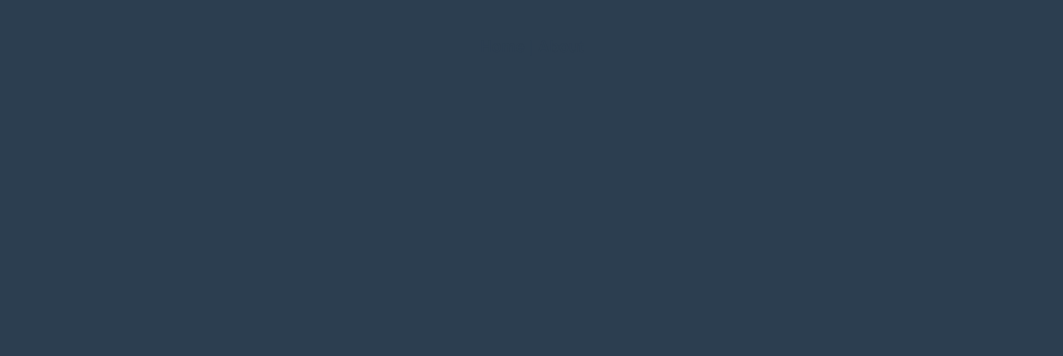
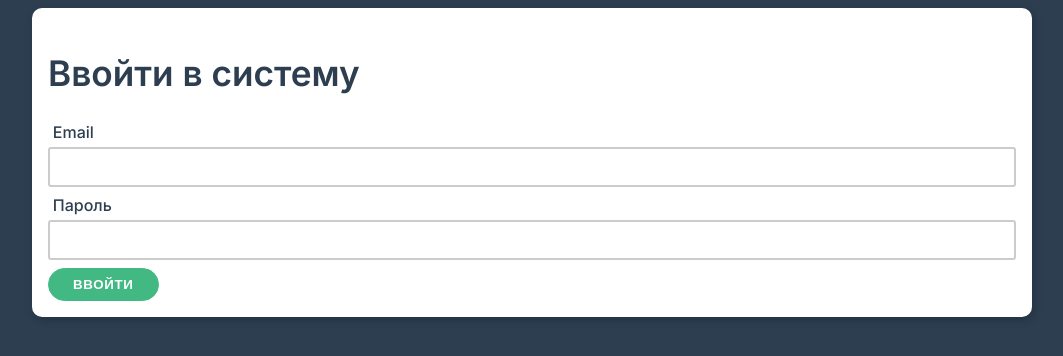
Before and after one commit to Xrustofor/Vue_3_composition_Tinkoff, a Vue app: page /auth in a window 1280 px wide. Before the commit this address had no page. Shown: the top 356 px of the page, without its empty margins (108-1171 px from the left). Built offline with nearby package versions, Linux system fonts and the light colour scheme.

Commit message:
add functional login && logaut

```diff
--- a/package.json
+++ b/package.json
@@ -9,9 +9,11 @@
   "dependencies": {
     "core-js": "^3.6.5",
     "register-service-worker": "^1.7.1",
+    "vee-validate": "^4.5.8",
     "vue": "^3.0.0",
     "vue-router": "^4.0.0-0",
-    "vuex": "^4.0.0-0"
+    "vuex": "^4.0.0-0",
+    "yup": "^1.0.0"
   },
   "devDependencies": {
     "@vue/cli-plugin-babel": "~4.5.0",
--- a/src/App.vue
+++ b/src/App.vue
@@ -1,30 +1,23 @@
 <template>
-  <div id="nav">
-    <router-link to="/">Home</router-link> |
-    <router-link to="/about">About</router-link>
-  </div>
-  <router-view/>
+  <component :is="`${layout}-layout`" v-if="layout" />
 </template>
 
-<style>
-#app {
-  font-family: Avenir, Helvetica, Arial, sans-serif;
-  -webkit-font-smoothing: antialiased;
-  -moz-osx-font-smoothing: grayscale;
-  text-align: center;
-  color: #2c3e50;
-}
+<script>
+import { useRoute } from 'vue-router';
+import { computed } from 'vue';
+import MainLayout from "@/layout/MainLayout";
+import AuthLayout from "@/layout/AuthLayout";
 
-#nav {
-  padding: 30px;
-}
-
-#nav a {
-  font-weight: bold;
-  color: #2c3e50;
-}
-
-#nav a.router-link-exact-active {
-  color: #42b983;
-}
-</style>
+  export default {
+    setup(){
+      const route = useRoute();
+      return {
+        layout: computed(() => route.meta.layout )
+      }
+    },
+    components:{
+      MainLayout,
+      AuthLayout
+    }
+  }
+</script>
--- /dev/null
+++ b/src/components/TheNavBar.vue
@@ -0,0 +1,43 @@
+<template>
+  <nav class="navbar">
+    <h3>Online Bank</h3>
+    <ul class="navbar-menu">
+      <li>
+        <router-link to="/">Заявки</router-link>
+      </li>
+      <li>
+        <router-link to="/">Помощь</router-link>
+      </li>
+      <li>
+        <a href="#">Сообщение</a>
+      </li>
+      <li>
+        <a href="#" @click.prevent="logout">Выход</a>
+      </li>
+    </ul>
+  </nav>
+</template>
+
+<script>
+
+import { useStore } from "vuex"
+import { useRouter } from "vue-router"
+
+export default {
+  setup(){
+    const store = useStore();
+    const router = useRouter();
+    const logout = () => {
+      store.commit('auth/logout');
+      router.push('/auth');
+    }
+    return {
+      logout
+    }
+  }
+}
+</script>
+
+<style scoped>
+
+</style>
--- /dev/null
+++ b/src/layout/AuthLayout.vue
@@ -0,0 +1,16 @@
+<template>
+  <div class="container">
+      <router-view/>
+  </div>
+</template>
+
+<script>
+
+export default {
+
+}
+</script>
+
+<style scoped>
+
+</style>
--- /dev/null
+++ b/src/layout/MainLayout.vue
@@ -0,0 +1,21 @@
+<template>
+  <the-nav-bar></the-nav-bar>
+  <div class="container with-nav">
+    <router-view></router-view>
+  </div>
+</template>
+
+<script>
+
+import TheNavBar from "@/components/TheNavBar";
+// import {  } from "vue"
+export default {
+  components: {
+    TheNavBar
+  }
+}
+</script>
+
+<style scoped>
+
+</style>
--- a/src/main.js
+++ b/src/main.js
@@ -5,4 +5,7 @@
 import store from './store'
 import './theme.css'
 
-createApp(App).use(store).use(router).mount('#app')
+const app = createApp(App);
+app.use(store);
+app.use(router);
+app.mount('#app')
--- a/src/router/index.js
+++ b/src/router/index.js
@@ -1,16 +1,34 @@
 import { createRouter, createWebHistory } from 'vue-router'
 import Home from '../views/Home.vue'
+import store from "../store"
 
 const routes = [
   {
     path: '/',
     name: 'Home',
-    component: Home
+    component: Home,
+    meta: {
+      layout: 'main',
+      auth: true,
+    }
   },
   {
-    path: '/about',
-    name: 'About',
-    component: () => import('../views/About.vue')
+    path: '/help',
+    name: 'Help',
+    component: () => import('../views/Help.vue'),
+    meta: {
+      layout: 'main',
+      auth: true,
+    }
+  },
+  {
+    path: '/auth',
+    name: 'Auth',
+    component: () => import('../views/Auth.vue'),
+    meta: {
+      layout: 'auth',
+      auth: false,
+    }
   }
 ]
 
@@ -19,4 +37,17 @@
   routes
 })
 
+router.beforeEach((to, from, next) => {
+  const requireAuth = to.meta.auth;
+
+  if(requireAuth && store.getters["auth/isAuthenticated"]){
+    next();
+  }else if(requireAuth && !store.getters["auth/isAuthenticated"]){
+    console.log('/auth?message=auth')
+    next('/auth?message=auth')
+  }else{
+    next();
+  }
+})
+
 export default router
--- a/src/store/index.js
+++ b/src/store/index.js
@@ -1,6 +1,14 @@
-import { createStore } from 'vuex'
+import { createStore, createLogger } from 'vuex'
+import auth from './modules/auth.module'
+
+const plugins = []
+if(process.env.NODE_ENV === 'development'){
+  plugins.push(createLogger());
+}
 
 export default createStore({
+  plugins,
+  namespaced: true,
   state: {
   },
   mutations: {
@@ -8,5 +16,6 @@
   actions: {
   },
   modules: {
+    auth
   }
 })
--- /dev/null
+++ b/src/store/modules/auth.module.js
@@ -0,0 +1,33 @@
+const TOKEN_KEY = 'jwt-token'
+
+export default {
+    namespaced: true,
+    state() {
+        return {
+            token: localStorage.getItem(TOKEN_KEY)
+        }
+    },
+    mutations: {
+      setToken(state, token){
+          state.token = token;
+          localStorage.setItem(TOKEN_KEY, token);
+      },
+      logout(state){
+          state.token = null;
+          localStorage.removeItem(TOKEN_KEY);
+      }
+    },
+    actions: {
+      async login({ commit }, payload) {
+          commit('setToken', 'TEST TOKEN');
+      }
+    },
+    getters: {
+        token(state){
+            return state.token;
+        },
+        isAuthenticated (state) {
+            return !!state.token
+        }
+    }
+}
--- /dev/null
+++ b/src/use/login-form.js
@@ -0,0 +1,58 @@
+import {useField, useForm} from "vee-validate";
+import * as yup from "yup";
+import {computed, watch} from "vue";
+import { useStore } from "vuex"
+import { useRouter } from "vue-router"
+
+export function useLoginForm() {
+    const store = useStore();
+    const router = useRouter();
+    const { handleSubmit, isSubmitting, submitCount } = useForm()
+    const { value: email, errorMessage: eError, handleBlur: eBlur  } = useField(
+        'email',
+        yup
+            .string()
+            .trim()
+            .required('Пожалуста введите email')
+            .email('Необходимо ввести коректный email')
+    );
+
+    const MIN_LENGTH = 6;
+
+    const {  value: password, errorMessage: pError, handleBlur: pBlur } = useField(
+        'password',
+        yup
+            .string()
+            .trim()
+            .required('Пожалуста введите проль')
+            .min(MIN_LENGTH, `Пароь не может быть ${MIN_LENGTH} символов`)
+    );
+
+    const isToManyAttempts = computed(() => submitCount.value >= 3)
+
+    watch(isToManyAttempts, val => {
+        if(val){
+            setTimeout(() => {
+                submitCount.value = 0;
+            }, 1500)
+        }
+    })
+
+    const onSubmit = handleSubmit( async values => {
+        await store.dispatch('auth/login', values)
+        await router.push('/');
+        // await store.dispatch('auth', values)
+    })
+
+    return {
+        email,
+        eError,
+        eBlur,
+        password,
+        pError,
+        pBlur,
+        onSubmit,
+        isSubmitting,
+        isToManyAttempts
+    }
+}
--- /dev/null
+++ b/src/views/Auth.vue
@@ -0,0 +1,45 @@
+<template>
+  <form class="card" @submit.prevent="onSubmit">
+    <h1>Ввойти в систему</h1>
+    <div :class="['form-control', {invalid: eError}]">
+      <label for="email">Email</label>
+      <input
+          type="text"
+          id="email"
+          autocomplete="username"
+          v-model="email"
+          @blur="eBlur"
+      >
+      <small v-if="eError">{{ eError }}</small>
+    </div>
+    <div :class="['form-control', {invalid: pError}]">
+      <label for="password">Пароль</label>
+      <input
+          autocomplete="current-password"
+          type="password"
+          id="password"
+          v-model="password"
+          @blur="pBlur"
+      >
+      <small v-if="pError">{{ pError }}</small>
+    </div>
+
+    <button class="btn primary" type="submit" :disabled="isSubmitting || isToManyAttempts" >Ввойти</button>
+    <div class="text-danger" v-if="isToManyAttempts">Вы слишком часто пытаетесь войти в систему. Попробуйте пожже</div>
+  </form>
+</template>
+
+<script>
+
+import { useLoginForm } from "@/use/login-form";
+
+export default {
+  setup() {
+    return { ...useLoginForm() }
+  }
+}
+</script>
+
+<style scoped>
+
+</style>
```
Also changed, not shown: src/views/Help.vue (renamed from src/views/About.vue), 1 other file (tests, documents, lock files or other folders).
